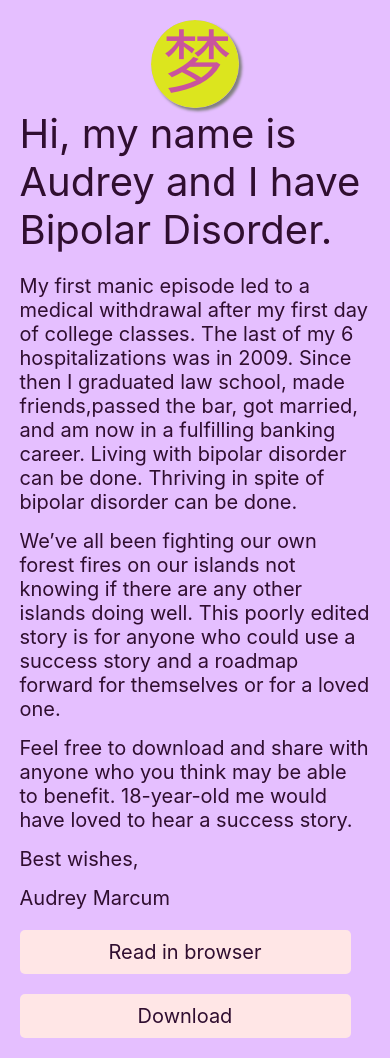
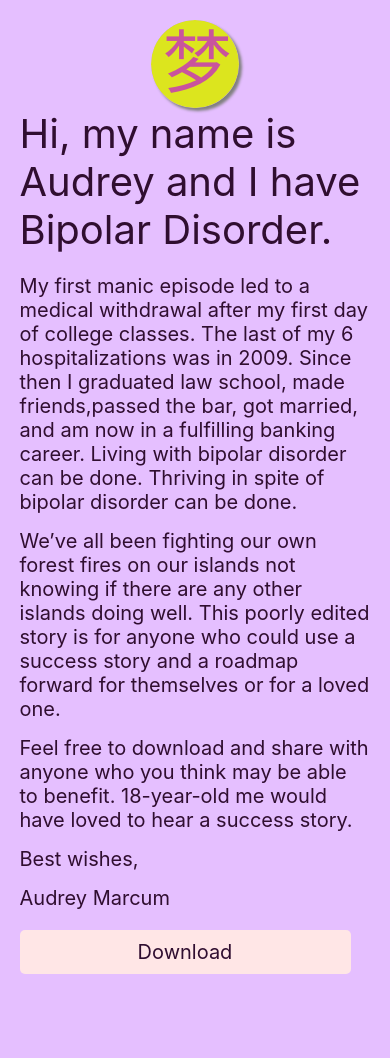
Before and after one commit to lkmarcum/Audrey-Marcum-v2, a React (Create React App) app in the folder audrey-marcum/: page / in a window 390 px wide. After the commit the page ends 994 px from the top, so only its background shows below. Built offline with nearby package versions, Linux system fonts and the light colour scheme.

Commit message:
removed read in browser button from mobile styling

```diff
--- a/audrey-marcum/src/components/Homepage.js
+++ b/audrey-marcum/src/components/Homepage.js
@@ -28,7 +28,7 @@ const Homepage = (props) => {
       <p>Best wishes,</p>
       <p>Audrey Marcum</p>
       <div className="button-container">
-        <a href={book} target="_blank">
+        <a href={book} target="_blank" className="browser">
           Read in browser
         </a>
         <a href={book} download>
--- a/audrey-marcum/src/styles/homepage.scss
+++ b/audrey-marcum/src/styles/homepage.scss
@@ -41,6 +41,12 @@
       margin-top: 20px;
     }
 
+    .browser {
+      @media (max-width: 500px) {
+        display: none;
+      }
+    }
+
     a {
       text-decoration: none;
       border: none;
```
